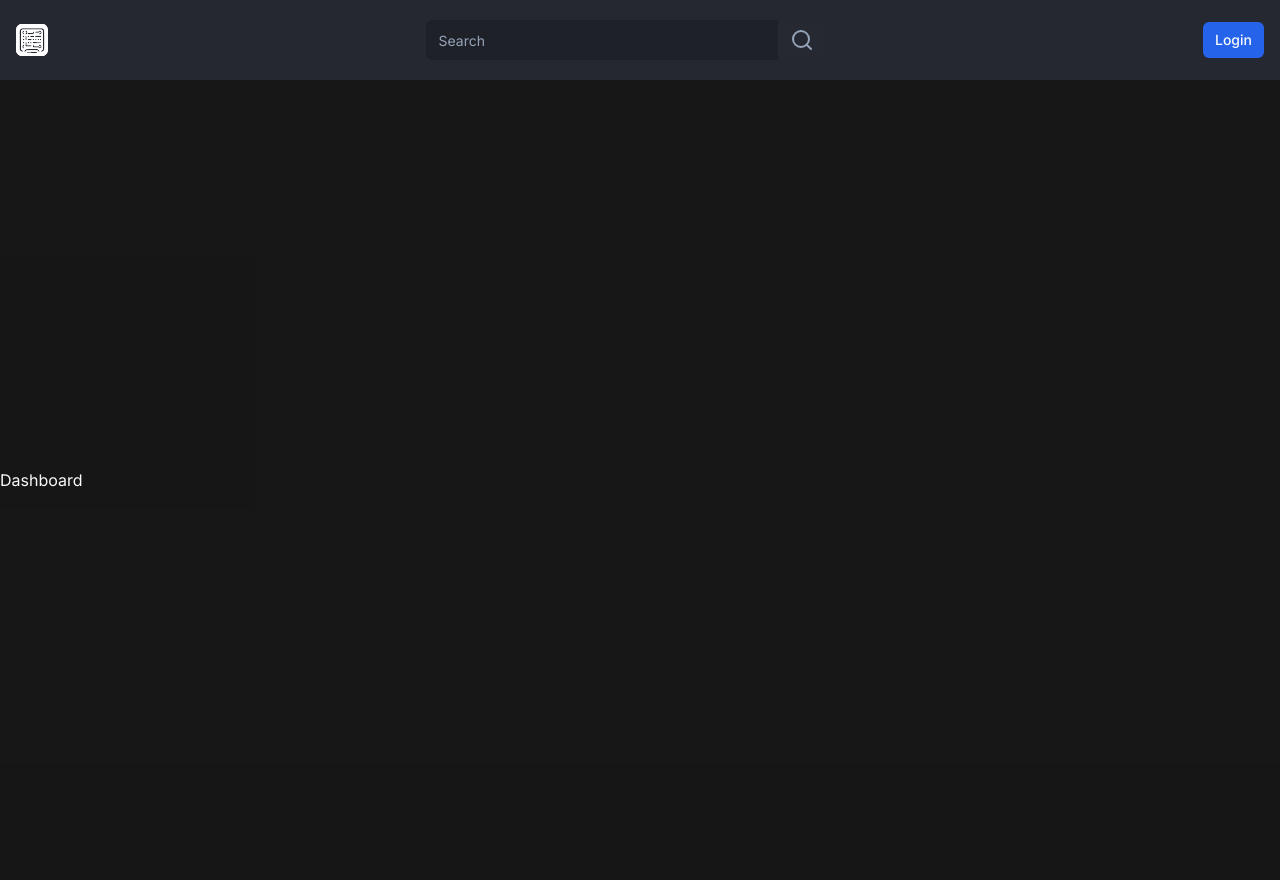
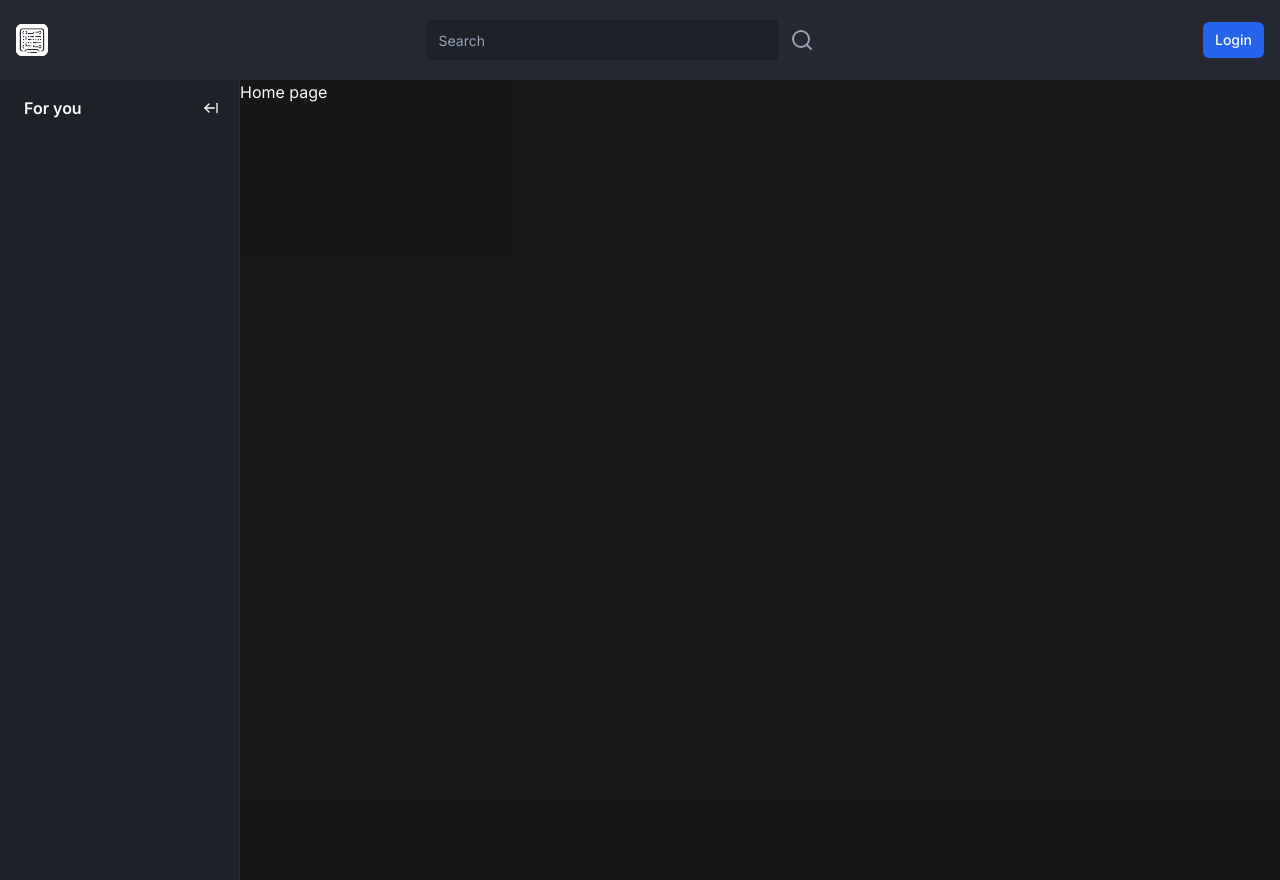
Before and after one commit to phlima3/sourcecast, a Next.js app: page / in a window 1280 px wide. After the commit the page ends 800 px from the top, so only its background shows below. Built offline with nearby package versions, Linux system fonts and the light colour scheme; no server answers.

Commit message:
feat: Add sidebar component and update layout, create global state using zustand for manage sidebar

```diff
--- a/app/(browse)/(home)/page.tsx
+++ b/app/(browse)/(home)/page.tsx
@@ -4,10 +4,5 @@ import { Button } from "@/components/ui/button";
 import { useAuth, UserButton } from "@clerk/nextjs";
 
 export default function Home() {
-  return (
-    <div className="flex flex-col items-center justify-center min-h-screen py-2">
-      <h1>Dashboard</h1>
-      <UserButton />
-    </div>
-  );
+  return <h1>Home page</h1>;
 }
--- /dev/null
+++ b/app/(browse)/_components/container/index.tsx
@@ -0,0 +1,35 @@
+"use client";
+
+import { cn } from "@/lib/utils";
+import { useSidebar } from "@/store/use-sidebar";
+
+import { useEffect } from "react";
+import { useMediaQuery } from "usehooks-ts";
+
+interface ContainerProps {
+  children: React.ReactNode;
+}
+
+export const Container = ({ children }: ContainerProps) => {
+  const matches = useMediaQuery("(max-width: 1024px)");
+  const { collapsed, onCollapse, onExpand } = useSidebar();
+
+  useEffect(() => {
+    if (matches) {
+      onCollapse();
+    } else {
+      onExpand();
+    }
+  }, [matches, onCollapse, onExpand]);
+
+  return (
+    <div
+      className={cn(
+        "flex-1 transition-all ease-in-out",
+        collapsed ? "ml-[70px]" : "ml-[70px] lg:ml-60"
+      )}
+    >
+      {children}
+    </div>
+  );
+};
--- /dev/null
+++ b/app/(browse)/_components/index.ts
@@ -0,0 +1,5 @@
+import { Navbar } from "./navbar";
+import { Sidebar } from "./sidebar";
+import { Container } from "./container";
+
+export { Navbar, Sidebar, Container };
--- /dev/null
+++ b/app/(browse)/_components/sidebar/index.tsx
@@ -0,0 +1,10 @@
+import { Toggle } from "./toggle";
+import { Wrapper } from "./wrapper";
+
+export const Sidebar = () => {
+  return (
+    <Wrapper>
+      <Toggle />
+    </Wrapper>
+  );
+};
--- /dev/null
+++ b/app/(browse)/_components/sidebar/toggle.tsx
@@ -0,0 +1,39 @@
+"use client";
+
+import { Button } from "@/components/ui/button";
+import { useSidebar } from "@/store/use-sidebar";
+import { ArrowLeftFromLine, ArrowRightFromLine } from "lucide-react";
+import { Hint } from "@/components/hint";
+export const Toggle = () => {
+  const { collapsed, onCollapse, onExpand } = useSidebar();
+
+  const label = collapsed ? "Expand" : "Collapse";
+
+  return (
+    <>
+      {collapsed ? (
+        <div className="hidden lg:flex w-full items-center justify-center pt-4 mb-4">
+          <Hint label={label} side="right" align="end" asChild>
+            <Button className="h-auto p-2" variant="ghost" onClick={onExpand}>
+              <ArrowRightFromLine className="w-4 h-4" />
+            </Button>
+          </Hint>
+        </div>
+      ) : (
+        <div className="p-3 pl-6 mb-2 flex items-center w-full">
+          <p className="font-semibold text-primary">For you</p>
+
+          <Hint label={label} side="right" asChild>
+            <Button
+              onClick={onCollapse}
+              className="h-auto p-2 ml-auto"
+              variant="ghost"
+            >
+              <ArrowLeftFromLine className="w-4 h-4" />
+            </Button>
+          </Hint>
+        </div>
+      )}
+    </>
+  );
+};
--- /dev/null
+++ b/app/(browse)/_components/sidebar/wrapper.tsx
@@ -0,0 +1,22 @@
+"use client";
+
+import { cn } from "@/lib/utils";
+import { useSidebar } from "@/store/use-sidebar";
+
+interface WrapperProps {
+  children: React.ReactNode;
+}
+
+export const Wrapper = ({ children }: WrapperProps) => {
+  const { collapsed } = useSidebar();
+  return (
+    <aside
+      className={cn(
+        "fixed left-0 flex flex-col w-60 h-full bg-background border-r border-[#2d2e35] z-50 transition-all ease-in-out",
+        collapsed && "w-[70px]"
+      )}
+    >
+      {children}
+    </aside>
+  );
+};
--- a/app/(browse)/layout.tsx
+++ b/app/(browse)/layout.tsx
@@ -1,10 +1,13 @@
-import { Navbar } from "./_components/navbar";
+import { Navbar, Sidebar, Container } from "./_components/";
 
 const BrowseLayout = ({ children }: { children: React.ReactNode }) => {
   return (
     <>
       <Navbar />
-      <div className="flex h-full pt-20">{children}</div>
+      <div className="flex h-full pt-20">
+        <Sidebar />
+        <Container>{children}</Container>
+      </div>
     </>
   );
 };
--- /dev/null
+++ b/components/hint.tsx
@@ -0,0 +1,37 @@
+import {
+  Tooltip,
+  TooltipContent,
+  TooltipTrigger,
+  TooltipProvider,
+} from "@/components/ui/tooltip";
+
+interface HintProps {
+  label: string;
+  children: React.ReactNode;
+  asChild?: boolean;
+  side?: "left" | "right" | "top" | "bottom";
+  align?: "start" | "center" | "end";
+}
+
+export const Hint = ({
+  label,
+  children,
+  asChild = false,
+  side = "right",
+  align = "center",
+}: HintProps) => {
+  return (
+    <TooltipProvider>
+      <Tooltip delayDuration={0}>
+        <TooltipTrigger asChild={asChild}>{children}</TooltipTrigger>
+        <TooltipContent
+          side={side}
+          align={align}
+          className="text-black bg-white"
+        >
+          <p className="font-semibold">{label}</p>
+        </TooltipContent>
+      </Tooltip>
+    </TooltipProvider>
+  );
+};
--- /dev/null
+++ b/components/ui/tooltip.tsx
@@ -0,0 +1,30 @@
+"use client"
+
+import * as React from "react"
+import * as TooltipPrimitive from "@radix-ui/react-tooltip"
+
+import { cn } from "@/lib/utils"
+
+const TooltipProvider = TooltipPrimitive.Provider
+
+const Tooltip = TooltipPrimitive.Root
+
+const TooltipTrigger = TooltipPrimitive.Trigger
+
+const TooltipContent = React.forwardRef<
+  React.ElementRef<typeof TooltipPrimitive.Content>,
+  React.ComponentPropsWithoutRef<typeof TooltipPrimitive.Content>
+>(({ className, sideOffset = 4, ...props }, ref) => (
+  <TooltipPrimitive.Content
+    ref={ref}
+    sideOffset={sideOffset}
+    className={cn(
+      "z-50 overflow-hidden rounded-md border bg-popover px-3 py-1.5 text-sm text-popover-foreground shadow-md animate-in fade-in-0 zoom-in-95 data-[state=closed]:animate-out data-[state=closed]:fade-out-0 data-[state=closed]:zoom-out-95 data-[side=bottom]:slide-in-from-top-2 data-[side=left]:slide-in-from-right-2 data-[side=right]:slide-in-from-left-2 data-[side=top]:slide-in-from-bottom-2",
+      className
+    )}
+    {...props}
+  />
+))
+TooltipContent.displayName = TooltipPrimitive.Content.displayName
+
+export { Tooltip, TooltipTrigger, TooltipContent, TooltipProvider }
--- a/package.json
+++ b/package.json
@@ -15,6 +15,7 @@
     "@clerk/themes": "^2.1.13",
     "@prisma/client": "^5.17.0",
     "@radix-ui/react-slot": "^1.1.0",
+    "@radix-ui/react-tooltip": "^1.1.2",
     "class-variance-authority": "^0.7.0",
     "clsx": "^2.1.1",
     "lucide-react": "^0.411.0",
@@ -26,7 +27,9 @@
     "react-dom": "^18",
     "svix": "^1.25.0",
     "tailwind-merge": "^2.4.0",
-    "tailwindcss-animate": "^1.0.7"
+    "tailwindcss-animate": "^1.0.7",
+    "usehooks-ts": "^3.1.0",
+    "zustand": "^4.5.4"
   },
   "devDependencies": {
     "@types/node": "^20",
--- /dev/null
+++ b/store/use-sidebar.ts
@@ -0,0 +1,13 @@
+import { create } from "zustand";
+
+interface SidebarStore {
+  collapsed: boolean;
+  onExpand: () => void;
+  onCollapse: () => void;
+}
+
+export const useSidebar = create<SidebarStore>((set) => ({
+  collapsed: false,
+  onExpand: () => set({ collapsed: false }),
+  onCollapse: () => set({ collapsed: true }),
+}));
```
Also changed, not shown: 1 other file (tests, documents, lock files or other folders).
